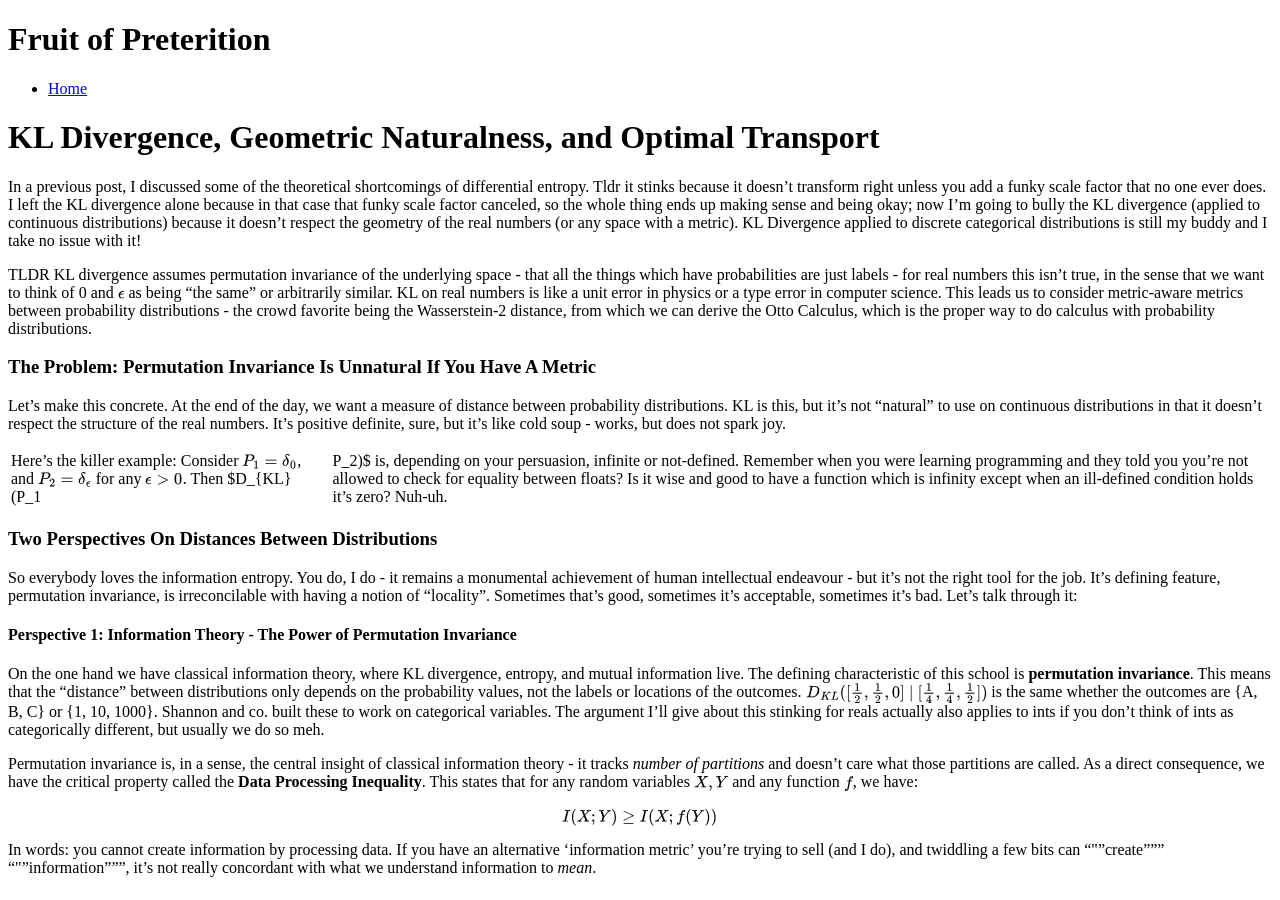
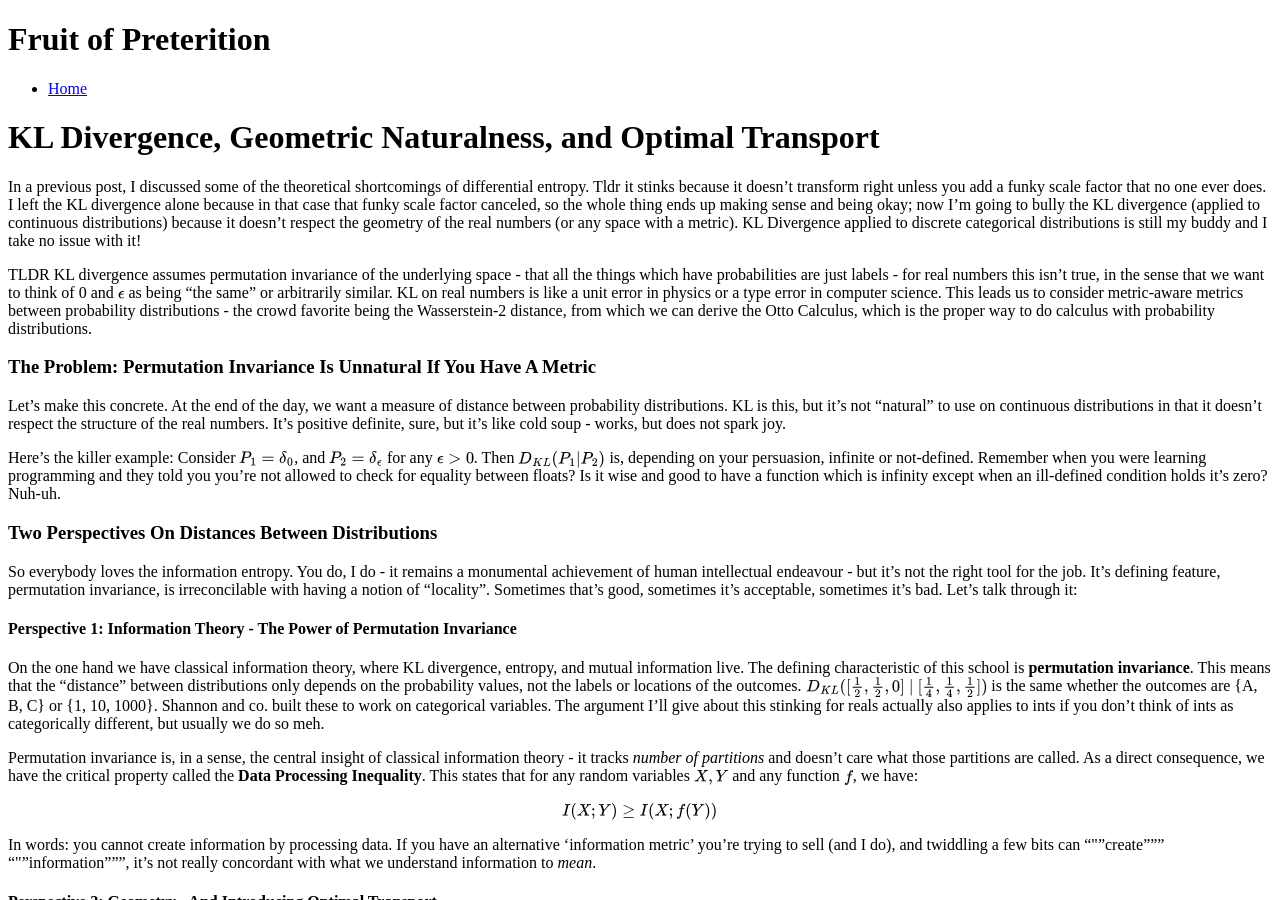
Before and after one commit to CharlesR-W/crw-blog, a Jekyll site: the page built from _posts/2025-07-11-KL-Divergence-Geometric Naturalness-and-Optimal-Transport.md, in a window 1280 px wide and 900 px high. Built offline with Jekyll 4.4.1, drawn with Linux system fonts in a browser that asks for light colours; our own code applies the rules of GitHub Pages for plain Markdown files.

```diff
--- a/_posts/2025-07-11-KL-Divergence-Geometric Naturalness-and-Optimal-Transport.md
+++ b/_posts/2025-07-11-KL-Divergence-Geometric Naturalness-and-Optimal-Transport.md
@@ -12,7 +12,7 @@ TLDR KL divergence assumes permutation invariance of the underlying space - that
 
 Let's make this concrete. At the end of the day, we want a measure of distance between probability distributions.  KL is this, but it's not "natural" to use on continuous distributions in that it doesn't respect the structure of the real numbers.  It's positive definite, sure, but it's like cold soup - works, but does not spark joy.
 
-Here's the killer example: Consider $P_1 = \delta_0$, and $P_2 = \delta_\epsilon$ for any $\epsilon>0$.  Then $D_{KL}(P_1 || P_2)$ is, depending on your persuasion, infinite or not-defined.  Remember when you were learning programming and they told you you're not allowed to check for equality between floats?  Is it wise and good to have a function which is infinity except when an ill-defined condition holds it's zero?  Nuh-uh.
+Here's the killer example: Consider $P_1 = \delta_0$, and $P_2 = \delta_\epsilon$ for any $\epsilon>0$.  Then $D_{KL}(P_1 \| P_2)$ is, depending on your persuasion, infinite or not-defined.  Remember when you were learning programming and they told you you're not allowed to check for equality between floats?  Is it wise and good to have a function which is infinity except when an ill-defined condition holds it's zero?  Nuh-uh.
 
 ### Two Perspectives On Distances Between Distributions
 
```
